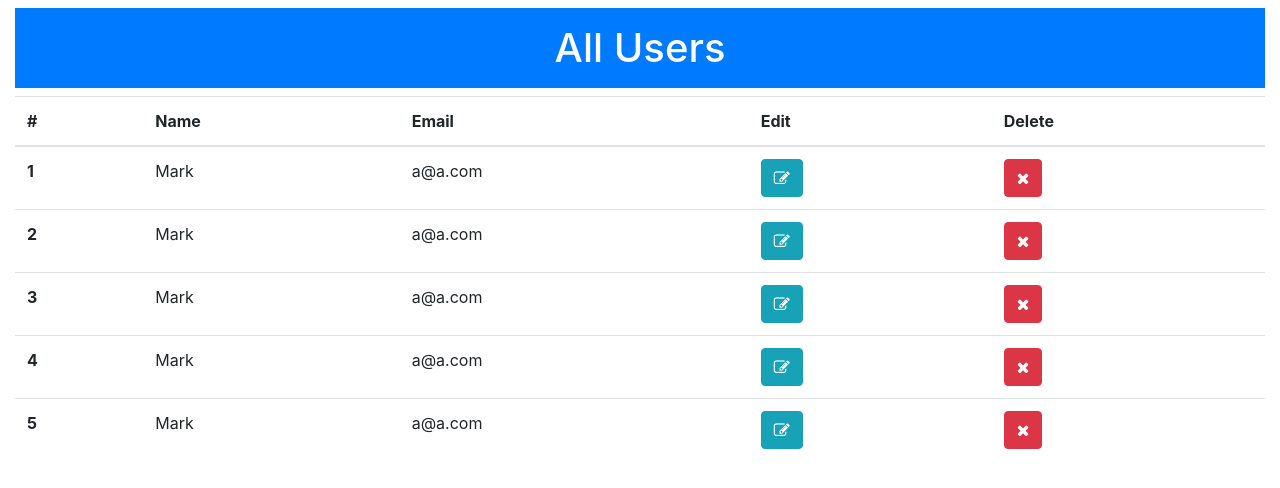
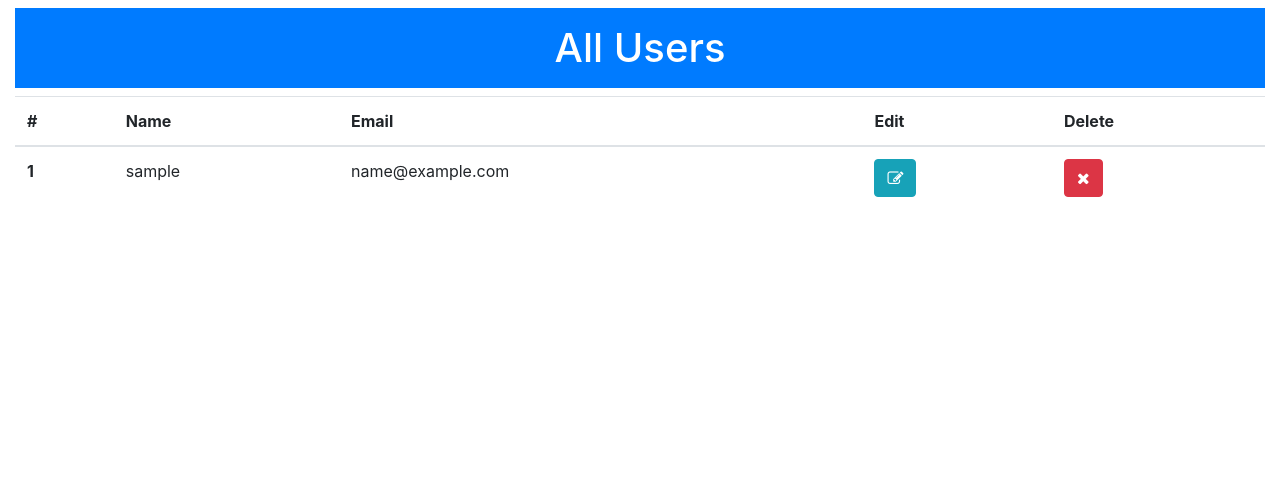
Before and after one commit to MohamedIbrahimAbdulghani/CRUD_PHP, a PHP site: page / in a window 1280 px wide. Shown: the part 56-544 px from the top of the page. Run offline with PHP 8.4, Linux system fonts and the light colour scheme; tables that the repository leaves empty or names only in its code hold one stand-in row (values such as "Sample post").

Commit message:
edit page

```diff
--- a/functions/db.php
+++ b/functions/db.php
@@ -16,10 +16,35 @@ if(!$connection_database) {
 function addUsers($name, $email, $password) {
     global $connection_database;
     $sql = "INSERT INTO `users` (`user_name`, `user_email`, `user_password`) VALUES ('$name', '$email', '$password') ";
-    $result = mysqli_query($connection_database, $sql);
-    if($result) {
+    $query = mysqli_query($connection_database, $sql);
+    if($query) {
         return true;
     } else {
         return false;
     }
 }
+
+// to select data from database
+function getUsers() {
+    global $connection_database;
+    $sql = "SELECT * FROM `users` ";
+    $query = mysqli_query($connection_database, $sql);
+
+    $result_users = [];
+    while($result = mysqli_fetch_assoc($query)) {
+        $result_users[] = $result;
+    }
+    return $result_users;
+
+}
+
+// this function to check id from database
+function checkId($id) {
+    global $connection_database;
+    $sql = "SELECT * FROM `users` WHERE `user_id` = $id ";
+    $result = mysqli_query($connection_database, $sql);
+    $check = mysqli_num_rows($result);
+    if(!$check) {
+        header("Location: index.php");
+    }
+}
--- a/include/header.php
+++ b/include/header.php
@@ -14,6 +14,7 @@
 
     <link rel="stylesheet" href="https://stackpath.bootstrapcdn.com/bootstrap/4.4.1/css/bootstrap.min.css" integrity="sha384-Vkoo8x4CGsO3+Hhxv8T/Q5PaXtkKtu6ug5TOeNV6gBiFeWPGFN9MuhOf23Q9Ifjh" crossorigin="anonymous">
     <link rel="stylesheet" href="https://stackpath.bootstrapcdn.com/font-awesome/4.7.0/css/font-awesome.min.css" >
+
     <title>CRUD</title>
   </head>
   <body>
--- a/index.php
+++ b/index.php
@@ -1,6 +1,9 @@
 
 <?php
     require_once "include/header.php";
+    require_once "functions/db.php";
+
+    $result = getUsers();
 
 ?>
 
@@ -18,66 +21,19 @@
                     </tr>
                 </thead>
                 <tbody>
+                    <?php foreach($result as $row): ?>
                     <tr>
-                        <th scope="row">1</th>
-                        <td>Mark</td>
-                        <td>a@a.com</td>
+                        <th><?php echo $row["user_id"] ?></th>
+                        <td><?php echo $row["user_name"] ?></td>
+                        <td><?php echo $row["user_email"] ?></td>
                         <td>
-                            <a class="btn btn-info" href="edit.php"> <i class="fa fa-edit"></i> </a>
+                            <a class="btn btn-info" href="edit.php?id=<?php echo $row["user_id"]?>"> <i class="fa fa-edit"></i> </a>
                         </td>
                         <td>
-                            <a class="btn btn-danger" href="delete.php"> <i class="fa fa-close"></i> </a>
+                            <a class="btn btn-danger" href="delete.php?id=<?php echo $row["user_id"] ?>"> <i class="fa fa-close"></i> </a>
                         </td>
                     </tr>
-
-                    <tr>
-                        <th scope="row">2</th>
-                        <td>Mark</td>
-                        <td>a@a.com</td>
-                        <td>
-                            <a class="btn btn-info" href="edit.php"> <i class="fa fa-edit"></i> </a>
-                        </td>
-                        <td>
-                            <a class="btn btn-danger" href="delete.php"> <i class="fa fa-close"></i> </a>
-                        </td>
-                    </tr>
-
-                    <tr>
-                        <th scope="row">3</th>
-                        <td>Mark</td>
-                        <td>a@a.com</td>
-                        <td>
-                            <a class="btn btn-info" href="edit.php"> <i class="fa fa-edit"></i> </a>
-                        </td>
-                        <td>
-                            <a class="btn btn-danger" href="delete.php"> <i class="fa fa-close"></i> </a>
-                        </td>
-                    </tr>
-
-                    <tr>
-                        <th scope="row">4</th>
-                        <td>Mark</td>
-                        <td>a@a.com</td>
-                        <td>
-                            <a class="btn btn-info" href="edit.php"> <i class="fa fa-edit"></i> </a>
-                        </td>
-                        <td>
-                            <a class="btn btn-danger" href="delete.php"> <i class="fa fa-close"></i> </a>
-                        </td>
-                    </tr>
-
-                    <tr>
-                        <th scope="row">5</th>
-                        <td>Mark</td>
-                        <td>a@a.com</td>
-                        <td>
-                            <a class="btn btn-info" href="edit.php"> <i class="fa fa-edit"></i> </a>
-                        </td>
-                        <td>
-                            <a class="btn btn-danger" href="delete.php"> <i class="fa fa-close"></i> </a>
-                        </td>
-                    </tr>
-
+                <?php endforeach; ?>
                 </tbody>
             </table>
         </div>
```
Also changed, not shown: edit.php (+21 -4 lines).
